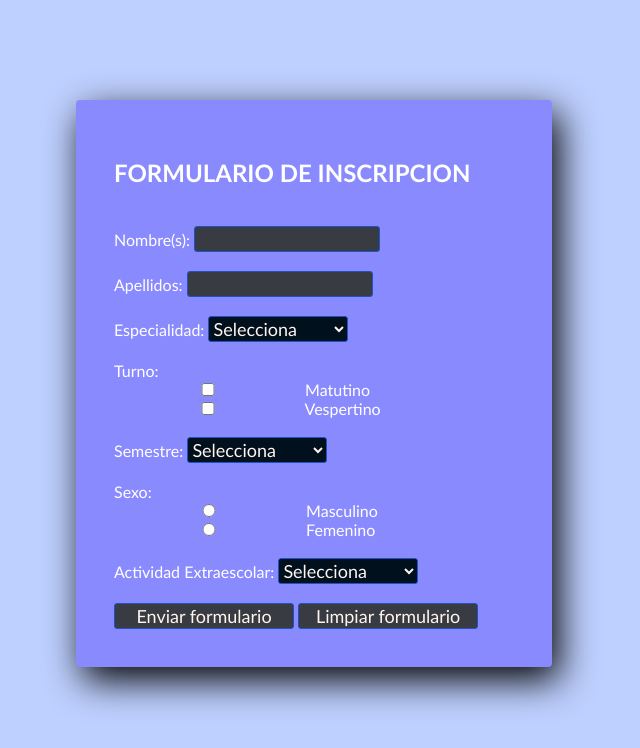
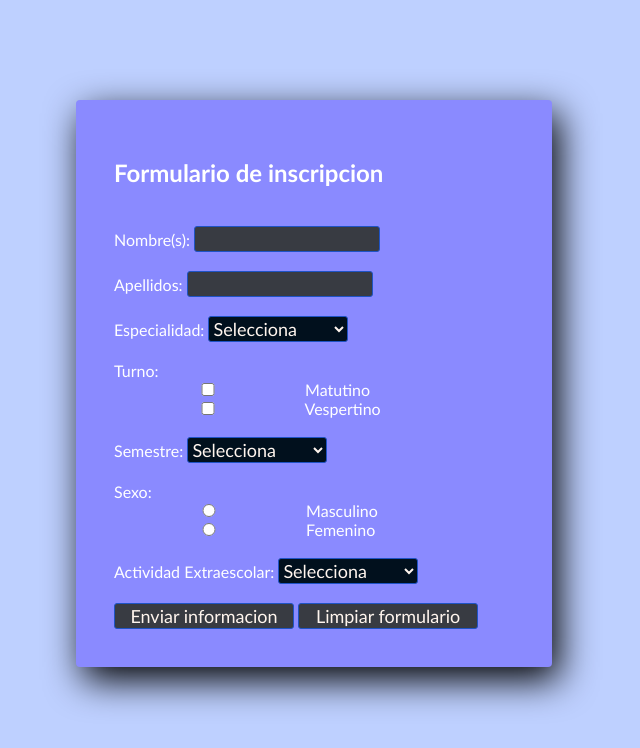
Before and after one commit to EvelynLeilaniBarojasCruz/ParcialUno, a plain HTML site: page index.html in a window 1280 px wide. Shown: the whole page, without its empty margins (326-966 px from the left). Drawn offline with Linux system fonts and the light colour scheme.

Commit message:
Versión 1

```diff
--- a/index.html
+++ b/index.html
@@ -7,8 +7,9 @@
     <title>Formulario web</title>
 </head>
 <body>
+      <form action="#">
     <section>
-        <h1>FORMULARIO DE INSCRIPCION</h1><br>
+        <h1>Formulario de inscripcion</h1><br>
                 <div>
                     <label for="nombre">Nombre(s):</label>
                     <input id="nombre" type="text" name="nombre">
@@ -66,9 +67,10 @@
                     </select>
                 </div><br>
                 <div>
-                    <input type="submit" name="submit" value="Enviar formulario">
+                    <input type="submit" name="submit" value="Enviar informacion">
                     <input type="reset" name="reset" value="Limpiar formulario">
                 </div>
     </section>
+</form>
 </body>
 </html>
```
